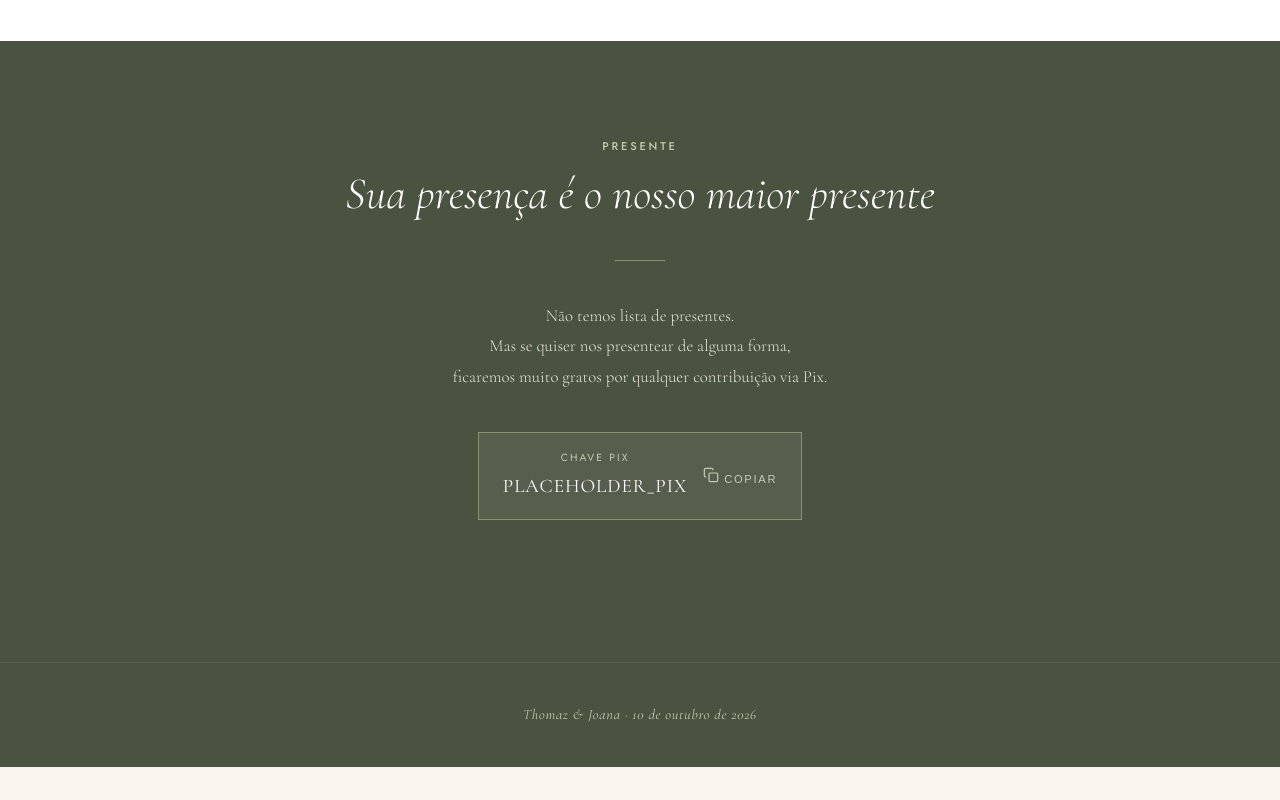
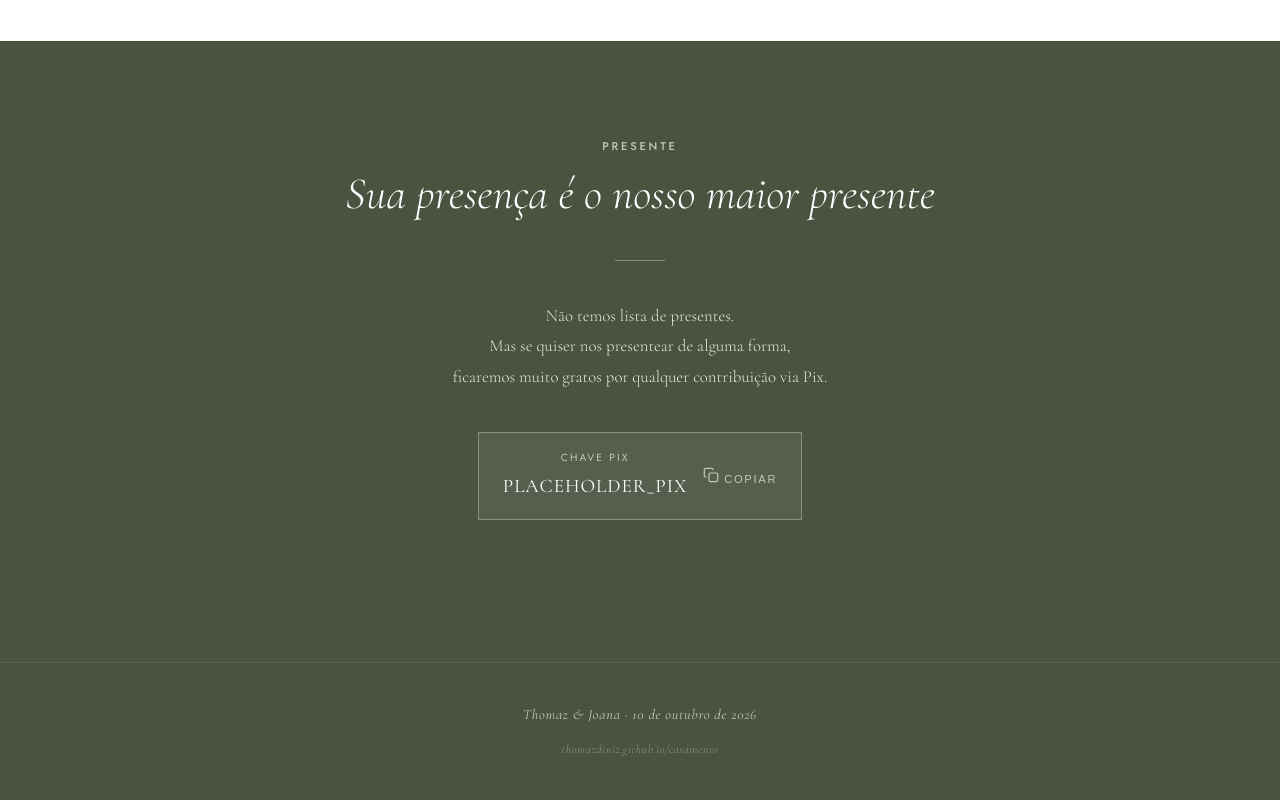
Before and after one commit to ThomazDiniz/casamento, a website: page docs/index.html in a window 1280 px wide. Shown: the part 3807-4607 px from the top of the page. Before the commit the page ends 4574 px from the top, so only its background shows below. Drawn offline with nearby package versions, Linux system fonts and the light colour scheme.

Commit message:
Update index.html

```diff
--- a/docs/index.html
+++ b/docs/index.html
@@ -4,6 +4,7 @@
   <meta charset="UTF-8" />
   <meta name="viewport" content="width=device-width, initial-scale=1.0" />
   <title>Thomaz & Joana · 10.10.2026</title>
+  <link rel="canonical" href="https://thomazdiniz.github.io/casamento/" />
   <link rel="preconnect" href="https://fonts.googleapis.com" />
   <link rel="preconnect" href="https://fonts.gstatic.com" crossorigin />
   <link href="https://fonts.googleapis.com/css2?family=Cormorant+Garamond:ital,wght@0,300;0,400;0,600;1,300;1,400&family=Jost:wght@300;400;500&display=swap" rel="stylesheet" />
@@ -640,6 +641,9 @@
 <!-- FOOTER -->
 <footer>
   <p>Thomaz &amp; Joana · 10 de outubro de 2026</p>
+  <p style="margin-top:.75rem; font-size:.75rem; opacity:.5;">
+    <a href="https://thomazdiniz.github.io/casamento" style="color:inherit; text-decoration:none;">thomazdiniz.github.io/casamento</a>
+  </p>
 </footer>
 
 <script>
```
